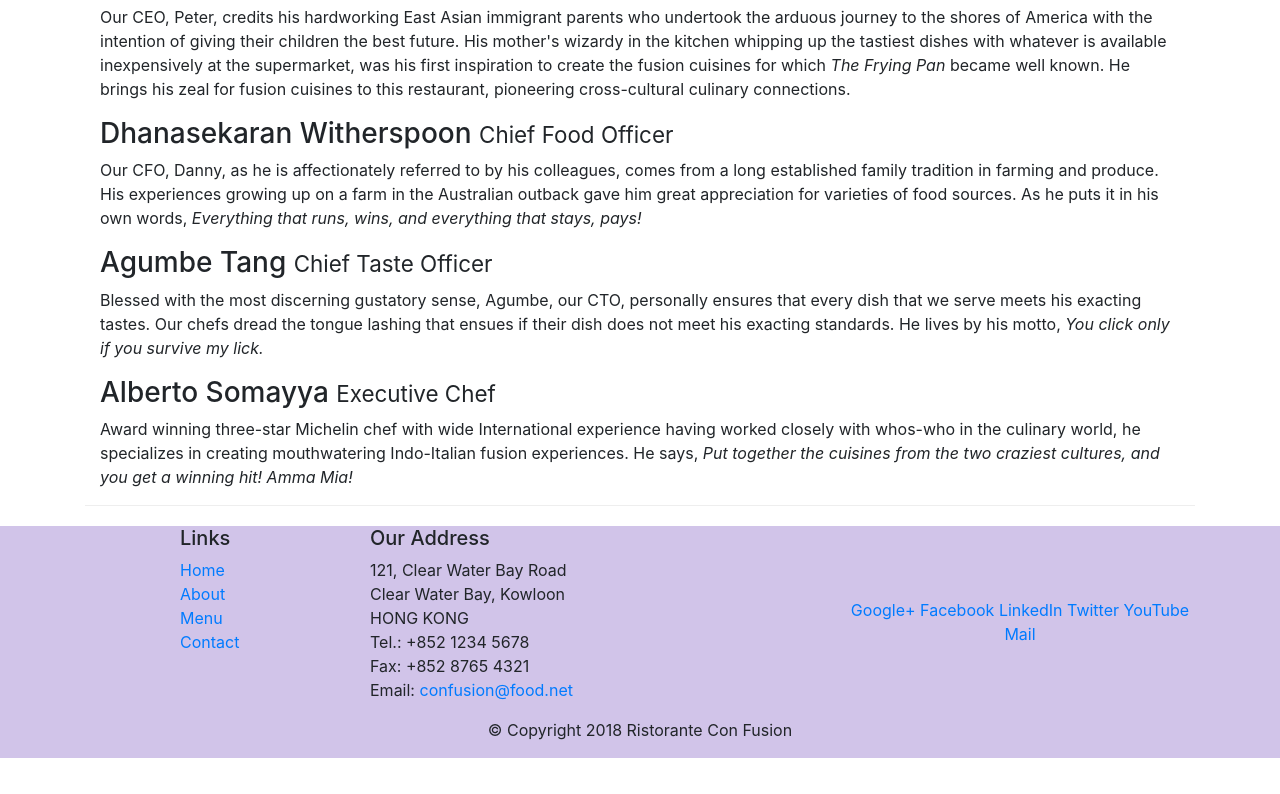
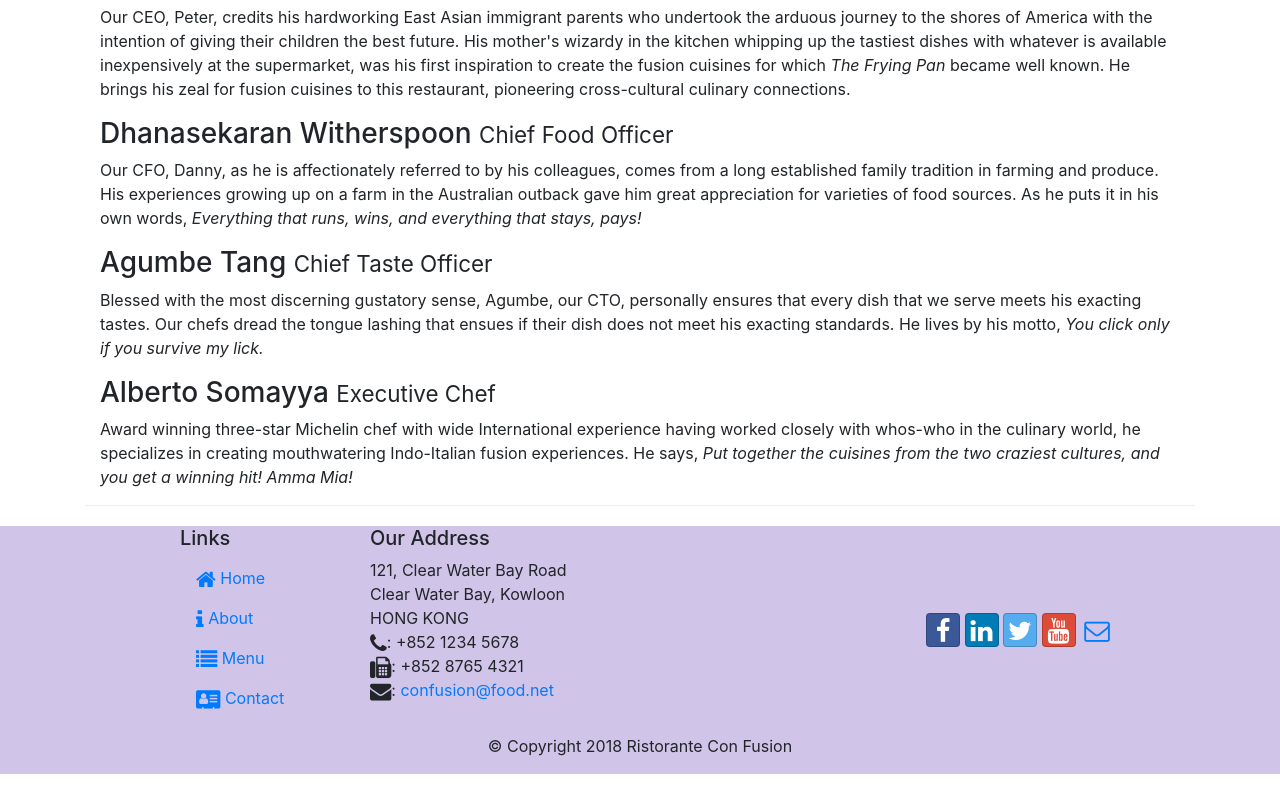
Before and after one commit to jeffreytjs/Full-Stack-Web-Development-with-Angular, a website: page aboutus.html in a window 1280 px wide. Shown: the part 948-1742 px from the top of the page. Drawn offline with nearby package versions, Linux system fonts and the light colour scheme.

Commit message:
Icon Fonts

```diff
--- a/aboutus.html
+++ b/aboutus.html
@@ -9,6 +9,8 @@
 
     <!-- Bootstrap CSS -->
     <link rel="stylesheet" href="node_modules/bootstrap/dist/css/bootstrap.min.css">
+    <link rel="stylesheet" href="node_modules/font-awesome/css/font-awesome.min.css">
+    <link rel="stylesheet" href="node_modules/bootstrap-social/bootstrap-social.css">
     <link rel="stylesheet" href="css/styles.css">
     <title>Ristorante Con Fusion: About Us</title>
 </head>
@@ -24,10 +26,10 @@
             <a class="navbar-brand mr-auto" href="index.html">Ristorante Con Fusion</a>
             <div class="collapse navbar-collapse" id="Navbar">
                 <ul class="navbar-nav mr-auto">
-                    <li class="nav-item"><a class="nav-link" href="index.html">Home</a></li>
-                    <li class="nav-item active"><a class="nav-link" href="aboutus.html">About</a></li>
-                    <li class="nav-item"><a class="nav-link" href="#">Menu</a></li>
-                    <li class="nav-item"><a class="nav-link" href="#">Contact</a></li>
+                    <li class="nav-item"><a class="nav-link" href="index.html"><span class="fa fa-home fa-lg"></span> Home</a></li>
+                    <li class="nav-item active"><a class="nav-link" href="#"><span class="fa fa-info fa-lg"></span> About</a></li>
+                    <li class="nav-item"><a class="nav-link" href="#"><span class="fa fa-list fa-lg"></span> Menu</a></li>
+                    <li class="nav-item"><a class="nav-link" href="#"><span class="fa fa-address-card fa-lg"></span> Contact</a></li>
                 </ul>
             </div>
         </div>
@@ -89,34 +91,37 @@
                 <div class="col-4 offset-1 col-sm-2">
                     <h5>Links</h5>
                     <ul class="list-unstyled">
-                        <li><a href="index.html">Home</a></li>
-                        <li><a href="aboutus.html">About</a></li>
-                        <li><a href="#">Menu</a></li>
-                        <li><a href="#">Contact</a></li>
+                        <li class="nav-item"><a class="nav-link" href="index.html"><span class="fa fa-home fa-lg"></span> Home</a></li>
+                        <li class="nav-item active"><a class="nav-link" href="#"><span class="fa fa-info fa-lg"></span> About</a></li>
+                        <li class="nav-item"><a class="nav-link" href="#"><span class="fa fa-list fa-lg"></span> Menu</a></li>
+                        <li class="nav-item"><a class="nav-link" href="#"><span class="fa fa-address-card fa-lg"></span> Contact</a></li>
                     </ul>
                 </div>
+
                 <div class="col-7 col-sm-5">
                     <h5>Our Address</h5>
                     <address>
 		              121, Clear Water Bay Road<br>
 		              Clear Water Bay, Kowloon<br>
 		              HONG KONG<br>
-		              Tel.: +852 1234 5678<br>
-		              Fax: +852 8765 4321<br>
-		              Email: <a href="mailto:confusion@food.net">confusion@food.net</a>
+                      <i class="fa fa-phone fa-lg"></i>: +852 1234 5678<br>
+                      <i class="fa fa-fax fa-lg"></i>: +852 8765 4321<br>
+                      <i class="fa fa-envelope fa-lg"></i>:
+                      <a href="mailto:confusion@food.net">confusion@food.net</a>
 		           </address>
                 </div>
+
                 <div class="col-12 col-sm-4 align-self-center">
                     <div class="text-center">
-                        <a href="http://google.com/+">Google+</a>
-                        <a href="http://www.facebook.com/profile.php?id=">Facebook</a>
-                        <a href="http://www.linkedin.com/in/">LinkedIn</a>
-                        <a href="http://twitter.com/">Twitter</a>
-                        <a href="http://youtube.com/">YouTube</a>
-                        <a href="mailto:">Mail</a>
+                        <a class="btn btn-social-icon btn-facebook" href="http://www.facebook.com/profile.php?id="><i class="fa fa-facebook"></i></a>
+                        <a class="btn btn-social-icon btn-linkedin" href="http://www.linkedin.com/in/"><i class="fa fa-linkedin"></i></a>
+                        <a class="btn btn-social-icon btn-twitter" href="http://twitter.com/"><i class="fa fa-twitter"></i></a>
+                        <a class="btn btn-social-icon btn-google" href="http://youtube.com/"><i class="fa fa-youtube"></i></a>
+                        <a class="btn btn-social-icon" href="mailto:"><i class="fa fa-envelope-o"></i></a>
                     </div>
                 </div>
            </div>
+
            <div class="row justify-content-center">
                 <div class="col-auto">
                     <p>© Copyright 2018 Ristorante Con Fusion</p>
--- a/package.json
+++ b/package.json
@@ -15,6 +15,8 @@
   },
   "dependencies": {
     "bootstrap": "^4.0.0",
+    "bootstrap-social": "^5.1.1",
+    "font-awesome": "^4.7.0",
     "jquery": "^3.3.1",
     "popper.js": "^1.12.9"
   }
```
Also changed, not shown: index.html (+19 -17 lines), 1 other file. Lines whose indentation alone changed are shown as unchanged.
